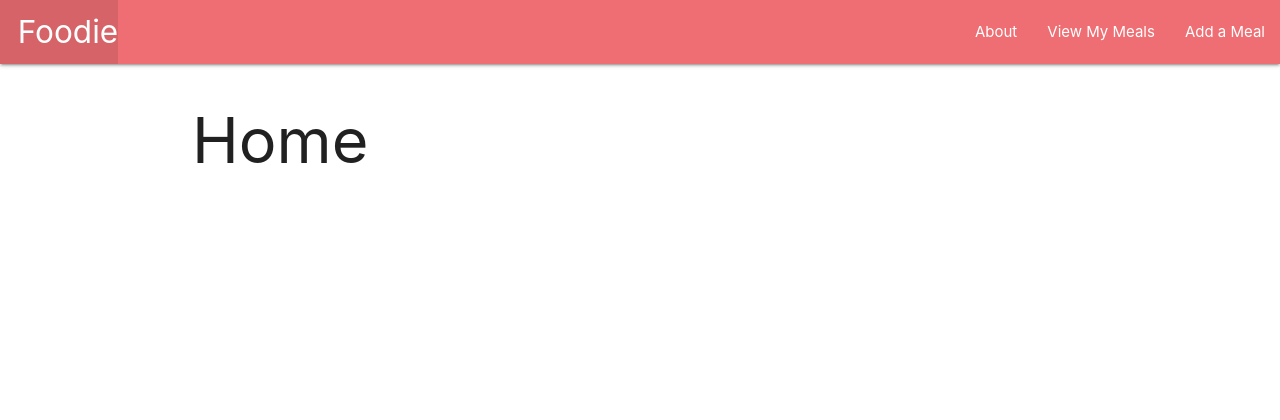
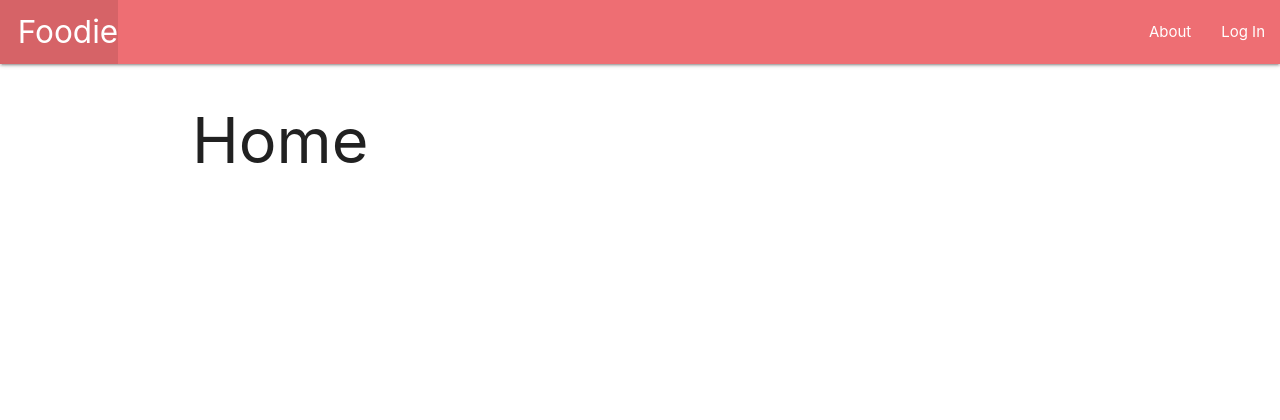
Before and after one commit to FiroCole/Foodie, a Django app: page / in a window 1280 px wide. Shown: the top 420 px of the page. Run offline with Django 5.2, Linux system fonts and the light colour scheme.

Commit message:
Add dynamic navbar

```diff
--- a/main_app/templates/base.html
+++ b/main_app/templates/base.html
@@ -2,6 +2,7 @@
 
 <!DOCTYPE html>
 <html lang="en">
+
 <head>
   <meta charset="UTF-8">
   <meta name="viewport" content="width=device-width, initial-scale=1.0">
@@ -10,6 +11,7 @@
   <link rel="stylesheet" href="https://cdnjs.cloudflare.com/ajax/libs/materialize/1.0.0/css/materialize.min.css">
   <link rel="stylesheet" type="text/css" href="{% static 'css/style.css' %}">
 </head>
+
 <body>
   <header class="navbar-fixed">
     <nav>
@@ -19,9 +21,13 @@
         </ul>
         <ul class="right">
           <li><a href="{% url 'about' %}">About</a></li>
+          {% if user.is_authenticated %}
           <li><a href="{% url 'meals_index' %}"> View My Meals</a></li>
           <li><a href="{% url 'meals_create' %}"> Add a Meal</a></li>
-
+          <li><a href="{% url 'logout' %}">Log Out</a></li>
+          {% else %}
+          <li><a href="{% url 'login' %}">Log In</a></li>
+          {% endif %}
         </ul>
       </div>
     </nav>
@@ -34,4 +40,5 @@
     <div class="right">All Rights Reserved, &copy; 2021 Foodie &nbsp;</div>
   </footer>
 </body>
+
 </html>
```
